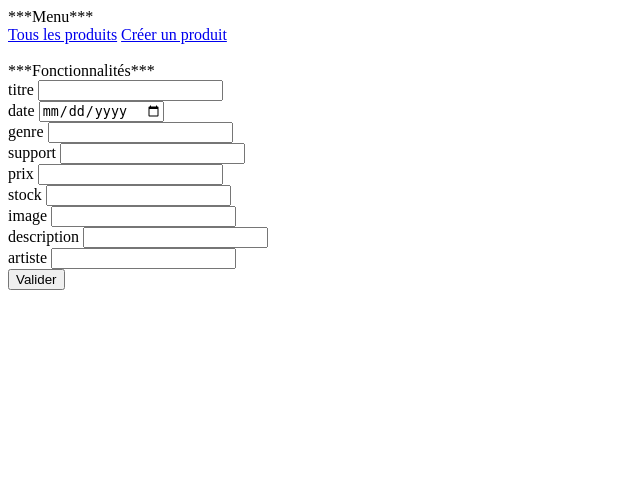
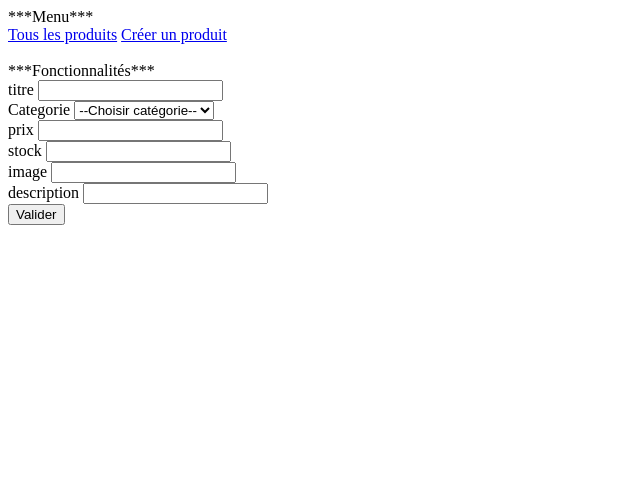
Before and after one commit to Kantin-Petit/php-MVC---course, a PHP site: the page made by index.php in a window 1280 px wide. Shown: the top 489 px of the page, without its empty margins (0-640 px from the left). Run offline with PHP 8.4, Linux system fonts and the light colour scheme; tables that the repository leaves empty or names only in its code hold one stand-in row (values such as "Sample post"); data that the repository does not hold is empty.

Commit message:
fix create

```diff
--- a/create_produit.php
+++ b/create_produit.php
@@ -1,4 +1,4 @@
 <?php
+    include('create_produit_m.php');
     include('create_produit_v.php');
-    include('create_produit_m.php');
 ?>
--- a/delete_produit.php
+++ b/delete_produit.php
@@ -1,4 +1,4 @@
 <?php
+    include('delete_produit_m.php');
     include('delete_produit_v.php');
-    include('delete_produit_m.php');
 ?>
--- a/delete_produit_m.php
+++ b/delete_produit_m.php
@@ -9,7 +9,7 @@
     try {
         // Requête d'insertion avec préparation et exécution
     $requete = $mysqlClient->prepare(
-        "DELETE FROM produit WHERE `Id` = :idprod; "
+        "DELETE FROM Article WHERE `id_art` = :idprod; "
     );
 
         $requete->bindParam(':idprod', $idprod);
--- a/liste_produits_v.php
+++ b/liste_produits_v.php
@@ -10,7 +10,7 @@
 				<option value="">Tous les genres</option>
 				<?php
 				foreach ($genres as $genre) {
-					echo '<option value="' . $genre['Genre'] . '">' . $genre['Genre'] . '</option>';
+					echo '<option value="' . $genre['libelle_cat'] . '">' . $genre['libelle_cat'] . '</option>';
 				}
 				?>
 			</select>
--- a/update_produit.php
+++ b/update_produit.php
@@ -1,4 +1,5 @@
 <?php
+    include('update_produit_m.php');
     include('update_produit_v.php');
-    include('update_produit_m.php');
+
 ?>
--- a/update_produit_m.php
+++ b/update_produit_m.php
@@ -7,48 +7,43 @@
     if ($idprod == null || $idprod == "") {
         header("Location: index.php?page=error&message=Erreur lors de la récupération de l'enregistrement");
     }else{
-        $querie = "SELECT * FROM `produit` WHERE id = :idprod;";
+        $querie = "SELECT * FROM `Article` WHERE id_art = :idprod;";
         $res = $mysqlClient->prepare($querie);
         $res->bindParam(':idprod', $idprod);
         $res -> execute();
 
+        $querie = "SELECT * FROM `Categorie`";
+        $cat = $mysqlClient->prepare($querie);
+        $cat -> execute();
+
         if ($_GET['mode'] == 'u') {
             $titre = $_POST['titre'];
-            $date = $_POST['date'];
-            $genre = $_POST['genre'];
-            $support = $_POST['support'];
+            $description = $_POST['description'];
             $prix = $_POST['prix'];
             $stock = $_POST['stock'];
             $image = $_POST['image'];
-            $description = $_POST['description'];
-            $artiste = $_POST['artiste'];
+            $categorie = $_POST['categorie'];
 
             try {
                 // Requête d'insertion avec préparation et exécution
-                $request = "UPDATE produit SET
-                                                `Titre`=:titre,
-                                                `Date`=:dateUpdate,
-                                                `Genre`=:genre,
-                                                `Support`=:support,
-                                                `Prix`=:prix,
-                                                `Stock`=:stock,
-                                                `Image`=:imageUpdate,
-                                                `Description`=:descriptionUpdate,
-                                                `Artiste`=:artiste
-                                            WHERE `Id` = :idprod";
+                $request = "UPDATE Article SET
+                                                `titre_art`=:titre,
+                                                `description_art`=:descriptionU,
+                                                `prix_art`=:prix,
+                                                `stock_art`=:stock,
+                                                `photo_art`=:imageU,
+                                                `fk_categorie`=:categorie
+
+                                            WHERE `id_art` = :idprod";
 
                 $requete = $mysqlClient->prepare($request);
 
                 $requete->bindParam(':titre', $titre);
-                $requete->bindParam(':dateUpdate', $date);
-                $requete->bindParam(':genre', $genre);
-                $requete->bindParam(':support', $support);
+                $requete->bindParam(':descriptionU', $description);
                 $requete->bindParam(':prix', $prix);
                 $requete->bindParam(':stock', $stock);
-                $requete->bindParam(':imageUpdate', $image);
-                $requete->bindParam(':descriptionUpdate', $description);
-                $requete->bindParam(':artiste', $artiste);
-                $requete->bindParam(':idprod', $idprod);
+                $requete->bindParam(':imageU', $image);
+                $requete->bindParam(':categorie', $categorie);
 
             // Exécution de la requête
                 $requete->execute();
--- a/update_produit_v.php
+++ b/update_produit_v.php
@@ -9,16 +9,16 @@
             <input type="text" name="titre" id="titre" value="<?php echo $row['Titre'] ?>" required/>
         </div>
         <div>
-            <label for="date">date</label>
-            <input type="date" name="date" id="date" value="<?php echo $row['Date'] ?>" required/>
-        </div>
-        <div>
-            <label for="genre">genre</label>
-            <input type="text" name="genre" id="genre" value="<?php echo $row['Genre'] ?>" required/>
-        </div>
-        <div>
-            <label for="support">support</label>
-            <input type="text" name="support" id="support" value="<?php echo $row['Support'] ?>" required/>
+            <label for="categorie">Categorie</label>
+            <select name="categorie" id="categorie" required>
+                <option value="">--Choisir catégorie--</option>
+                <?php
+                    //include('create_produit_m.php');
+                    foreach ($cat as $row) {
+                        echo "<option value='".$row['id_cat']."'>".$row['libelle_cat']."</option>";
+                    }
+                ?>
+            </select>
         </div>
         <div>
             <label for="prix">prix</label>
@@ -36,10 +36,6 @@
             <label for="description">description</label>
             <input type="text" name="description" id="description" value="<?php echo $row['Description'] ?>" required/>
         </div>
-        <div>
-            <label for="artiste">artiste</label>
-            <input type="text" name="artiste" id="artiste" value="<?php echo $row['Artiste'] ?>" required/>
-        </div>
         <button>Valider</button>
     </form>
 <?php
```
Also changed, not shown: create_produit_m.php (+6 -1 lines), create_produit_v.php (+9 -1 lines), liste_produits_m.php (+5 -5 lines).
